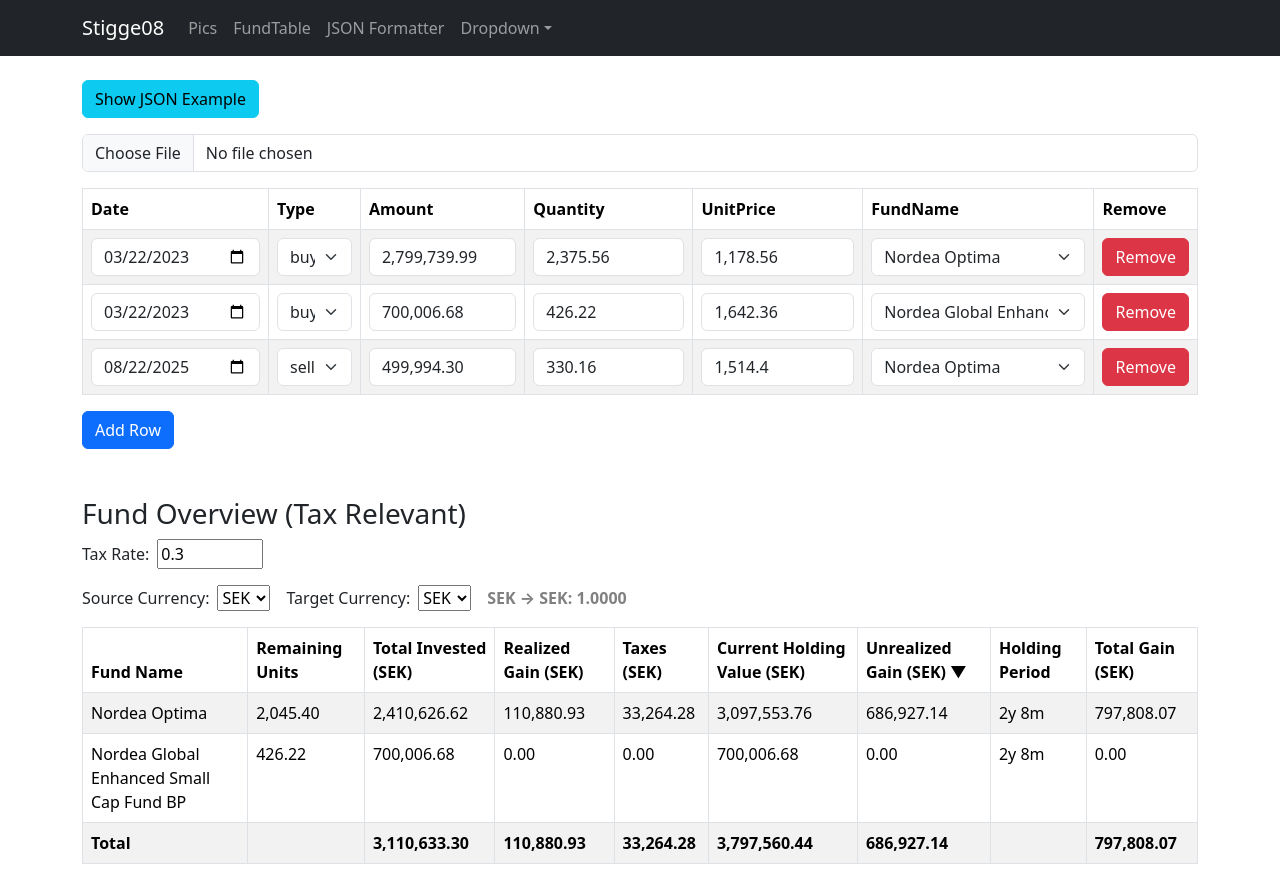
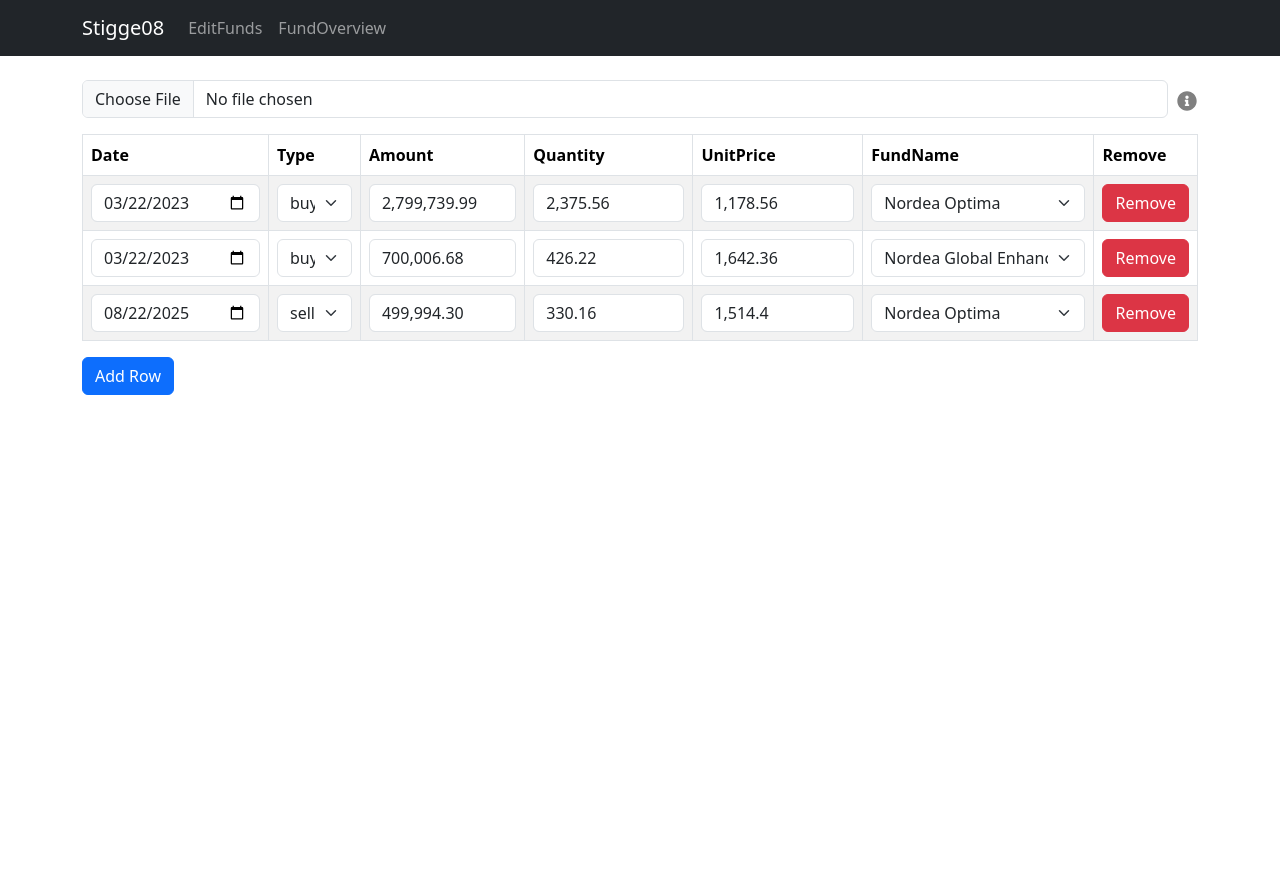
Before and after one commit to Stigge08/stigge08.github.io, a React (Vite) app in the folder my-pwa-app/: page / in a window 1280 px wide. After the commit the page ends 800 px from the top, so only its background shows below. Built offline with nearby package versions, Linux system fonts and the light colour scheme.

Commit message:
exampleFix
alot of small but necessary fixes

```diff
--- a/my-pwa-app/package.json
+++ b/my-pwa-app/package.json
@@ -16,13 +16,16 @@
     "bootstrap": "^5.3.8",
     "react": "^19.1.1",
     "react-bootstrap": "^2.10.10",
-    "react-dom": "^19.1.1"
+    "react-dom": "^19.1.1",
+    "react-icons": "^5.5.0",
+    "react-responsive": "^10.0.1"
   },
   "devDependencies": {
     "@eslint/js": "^9.36.0",
     "@types/node": "^24.6.0",
     "@types/react": "^19.1.16",
     "@types/react-dom": "^19.1.9",
+    "@types/react-responsive": "^8.0.8",
     "@vitejs/plugin-react": "^5.0.4",
     "eslint": "^9.36.0",
     "eslint-plugin-react-hooks": "^5.2.0",
--- a/my-pwa-app/src/src/Components/EditableFundTable.tsx
+++ b/my-pwa-app/src/src/Components/EditableFundTable.tsx
@@ -1,6 +1,8 @@
 import React, { useState } from 'react';
-import { Table, Form, Button, Collapse } from 'react-bootstrap';
+import { Table, Form, Button } from 'react-bootstrap';
 import type { interFaceFundData } from './Interfaces/interfaces';
+import JsonExampleModal from './JSONexample';
+import { FaInfoCircle } from 'react-icons/fa';
 
 interface EditableFundTableProps {
   fundData: interFaceFundData[];
@@ -8,7 +10,7 @@
 }
 
 const EditableFundTable: React.FC<EditableFundTableProps> = ({ fundData, setfundData }) => {
-  const [open, setOpen] = useState(false);
+  const [showJsonModal, setShowJsonModal] = useState(false);
 
   const handleChange = (index: number, field: keyof interFaceFundData, value: string | number) => {
     setfundData((prevfundData: any[]) =>
@@ -58,33 +60,20 @@
 
   return (
     <>
-      <div className="mb-3">
-        <Button
-          variant="info"
-          onClick={() => setOpen(!open)}
-          aria-controls="json-example-collapse"
-          aria-expanded={open}
-        >
-          Show JSON Example
+      <Form.Group
+        controlId="jsonFileUpload"
+        className="mb-3"
+        style={{ display: 'flex', alignItems: 'center', gap: '0.5rem' }}
+      >
+        <Form.Control
+          type="file"
+          accept=".json,application/json"
+          onChange={handleFileUpload}
+          style={{ flex: 1 }}
+        />
+        <Button variant="link" onClick={() => setShowJsonModal(true)} style={{ padding: 0 }}>
+          <FaInfoCircle color="gray" size={20} />
         </Button>
-        <Collapse in={open}>
-          <div id="json-example-collapse" className="mt-2">
-            <pre>{`[
-  {
-    "date": "2024-06-01",
-    "type": 'holding' | 'buy' | 'sell',
-    "amount": 1000,
-    "quantity": 50,
-    "unitPrice": 20,
-    "note": "Initial investment",
-    "fundName": 'Nordea Global Enhanced Small Cap Fund BP' | 'Nordea Optima' | 'Nordea Global' | ''
-  }
-]`}</pre>
-          </div>
-        </Collapse>
-      </div>
-      <Form.Group controlId="jsonFileUpload" className="mb-3">
-        <Form.Control type="file" accept=".json,application/json" onChange={handleFileUpload} />
       </Form.Group>
       <Table striped bordered hover>
         <thead>
@@ -169,6 +158,7 @@
         </tbody>
       </Table>
       <Button onClick={addRow}>Add Row</Button>
+      <JsonExampleModal show={showJsonModal} onClose={() => setShowJsonModal(false)} />
     </>
   );
 };
--- /dev/null
+++ b/my-pwa-app/src/src/Components/JSONexample.tsx
@@ -0,0 +1,44 @@
+import React from 'react';
+import { Modal, Button } from 'react-bootstrap';
+
+interface JsonExampleModalProps {
+  show: boolean;
+  onClose: () => void;
+}
+
+const JsonExampleModal: React.FC<JsonExampleModalProps> = ({ show, onClose }) => {
+  return (
+    <Modal show={show} onHide={onClose} size="lg" scrollable>
+      <Modal.Header closeButton>
+        <Modal.Title>JSON Example</Modal.Title>
+      </Modal.Header>
+      <Modal.Body>
+        <pre>{`[
+  {
+    "date": "2024-06-01",
+    "type": 'holding' | 'buy' | 'sell',
+    "amount": 1000,
+    "quantity": 50,
+    "unitPrice": 20,
+    "note": "Initial investment",
+    "fundName": 'Nordea Global Enhanced Small Cap Fund BP' | 'Nordea Optima' | 'Nordea Global' | ''
+  }
+]`}</pre>
+        <a
+          href="https://onlinejsonformatter.com/json-beautifier"
+          target="_blank"
+          rel="noopener noreferrer"
+        >
+          onlinejsonformatter
+        </a>
+      </Modal.Body>
+      <Modal.Footer>
+        <Button variant="secondary" onClick={onClose}>
+          Close
+        </Button>
+      </Modal.Footer>
+    </Modal>
+  );
+};
+
+export default JsonExampleModal;
--- a/my-pwa-app/src/src/Components/TopNavigation.tsx
+++ b/my-pwa-app/src/src/Components/TopNavigation.tsx
@@ -1,5 +1,5 @@
 import React from 'react';
-import { Container, Navbar, Nav, NavDropdown } from 'react-bootstrap';
+import { Container, Navbar, Nav } from 'react-bootstrap';
 import type { ComponentKey } from '../Wrappers/MainContent';
 
 interface TopNavigationProps {
@@ -8,31 +8,14 @@
 
 const TopNavigation: React.FC<TopNavigationProps> = ({ onSelectComponent }) => {
   return (
-    <Navbar bg="dark" variant="dark" expand="md" fixed="top">
+    <Navbar bg="dark" variant="dark" fixed="top">
       <Container>
         <Navbar.Brand href="#">Stigge08</Navbar.Brand>
-        <Navbar.Toggle aria-controls="navbar-nav" />
-        <Navbar.Collapse id="navbar-nav">
-          <Nav className="me-auto">
-            <Nav.Link onClick={() => onSelectComponent('Carousel')}>Pics</Nav.Link>
-            <Nav.Link onClick={() => onSelectComponent('EditableFundTable')}>FundTable</Nav.Link>
-            <Nav.Link
-              href="https://onlinejsonformatter.com/json-beautifier"
-              target="_blank"
-              rel="noopener noreferrer"
-            >
-              JSON Formatter
-            </Nav.Link>
-            <NavDropdown title="Dropdown" id="nav-dropdown">
-              <NavDropdown.Item onClick={() => onSelectComponent('Carousel')}>
-                Carousel
-              </NavDropdown.Item>
-              <NavDropdown.Item onClick={() => onSelectComponent('EditableFundTable')}>
-                FundTable
-              </NavDropdown.Item>
-            </NavDropdown>
-          </Nav>
-        </Navbar.Collapse>
+
+        <Nav className="me-auto">
+          <Nav.Link onClick={() => onSelectComponent('EditableFundTable')}>EditFunds</Nav.Link>
+          <Nav.Link onClick={() => onSelectComponent('FundOverview')}>FundOverview</Nav.Link>
+        </Nav>
       </Container>
     </Navbar>
   );
--- a/my-pwa-app/src/src/Wrappers/MainContent.tsx
+++ b/my-pwa-app/src/src/Wrappers/MainContent.tsx
@@ -1,12 +1,12 @@
 import React, { useState } from 'react';
-import { Container, Row, Col } from 'react-bootstrap';
+import { Container } from 'react-bootstrap';
 import ControlledCarousel from '../Components/Carousel';
 import type { interFaceFundData } from '../Components/Interfaces/interfaces';
 import EditableFundTable from '../Components/EditableFundTable';
 import { FundOverview } from '../Components/FundOverview';
 import { FundData } from '../Components/Data/FundData';
 
-export type ComponentKey = 'Carousel' | 'EditableFundTable';
+export type ComponentKey = 'Carousel' | 'EditableFundTable' | 'FundOverview';
 
 interface MainContentProps {
   activeComponent: ComponentKey; // Controlled from parent
@@ -23,15 +23,9 @@
     <Container style={{ paddingTop: '80px', overflowX: 'auto' }}>
       {activeComponent === 'Carousel' && <ControlledCarousel />}
       {activeComponent === 'EditableFundTable' && (
-        <Row>
-          <Col xs={12} md={12} style={{ overflowX: 'auto' }}>
-            <EditableFundTable fundData={sortedFundData} setfundData={setFundData} />
-          </Col>
-          <Col xs={12} md={12} style={{ overflowX: 'auto', marginTop: '1rem' }}>
-            <FundOverview fundData={sortedFundData} />
-          </Col>
-        </Row>
+        <EditableFundTable fundData={sortedFundData} setfundData={setFundData} />
       )}
+      {activeComponent === 'FundOverview' && <FundOverview fundData={sortedFundData} />}
     </Container>
   );
 };
```
Also changed, not shown: 1 other file (tests, documents, lock files or other folders).
